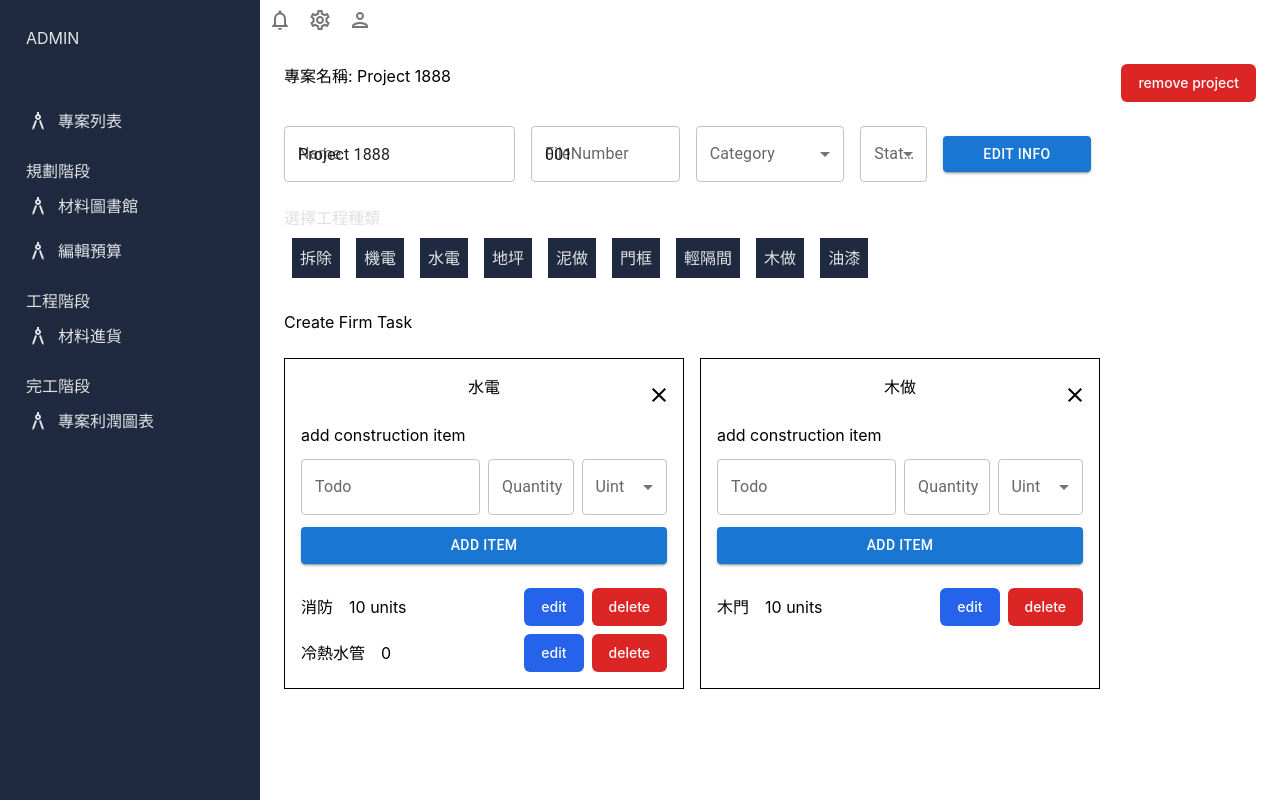
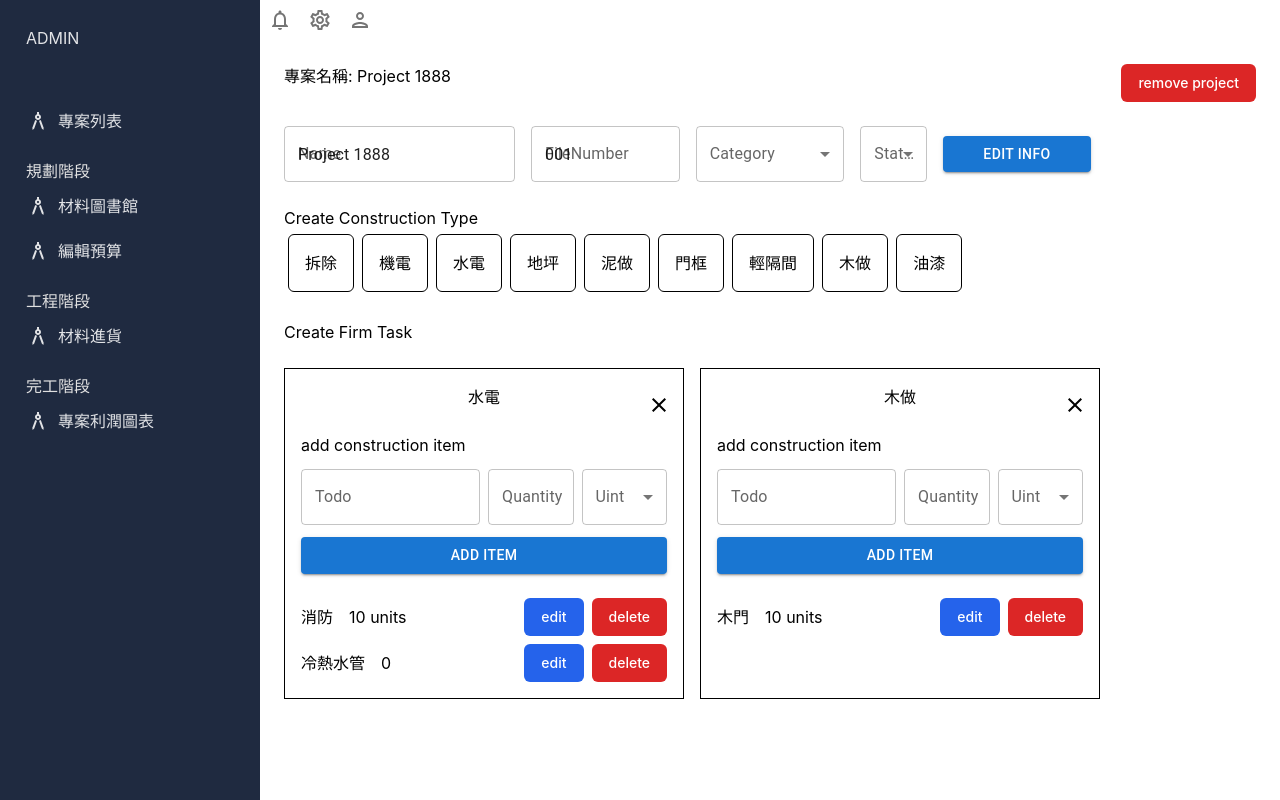
Before and after one commit to eddie8119/react-dashboard, a React (Vite) app: page /plan/project/0 in a window 1280 px wide. Built offline with nearby package versions, Linux system fonts and the light colour scheme; data requests are answered from the project's data file.

Commit message:
ChoseFirm ui style setting

```diff
--- a/src/components/ChoseFirm/index.tsx
+++ b/src/components/ChoseFirm/index.tsx
@@ -30,19 +30,18 @@ const ChoseFirm = () => {
 
   return (
     <div>
-      <h1 className="text-gray">選擇工程種類</h1>
-
-      <div className="flex flex-wrap">
+      <h1 className="text-black">Create Construction Type</h1>
+      <div className="flex w-full flex-wrap  overflow-x-auto">
         {firmLists.map((firm) => (
           <div
             key={firm.id}
-            className="relative m-2 cursor-pointer bg-box-bg p-2"
+            className={`${selectedFirms.includes(firm.name) ? 'bg-blue-700' : 'border-black text-black'} m-1 flex cursor-pointer items-center justify-center rounded-md border  p-4 `}
             onClick={() => handleChoseFirm(firm.name)}
           >
             {firm.name}
-            <div
-              className={`absolute bottom-0 left-1/2 h-3 w-3 -translate-x-1/2 transform rounded-full ${selectedFirms.includes(firm.name) ? 'bg-green-500' : 'bg-gray-500'}`}
-            />
+            {selectedFirms.includes(firm.name) && (
+              <span className="ml-2 h-3 w-3 rounded-full bg-white" />
+            )}
           </div>
         ))}
       </div>
```
